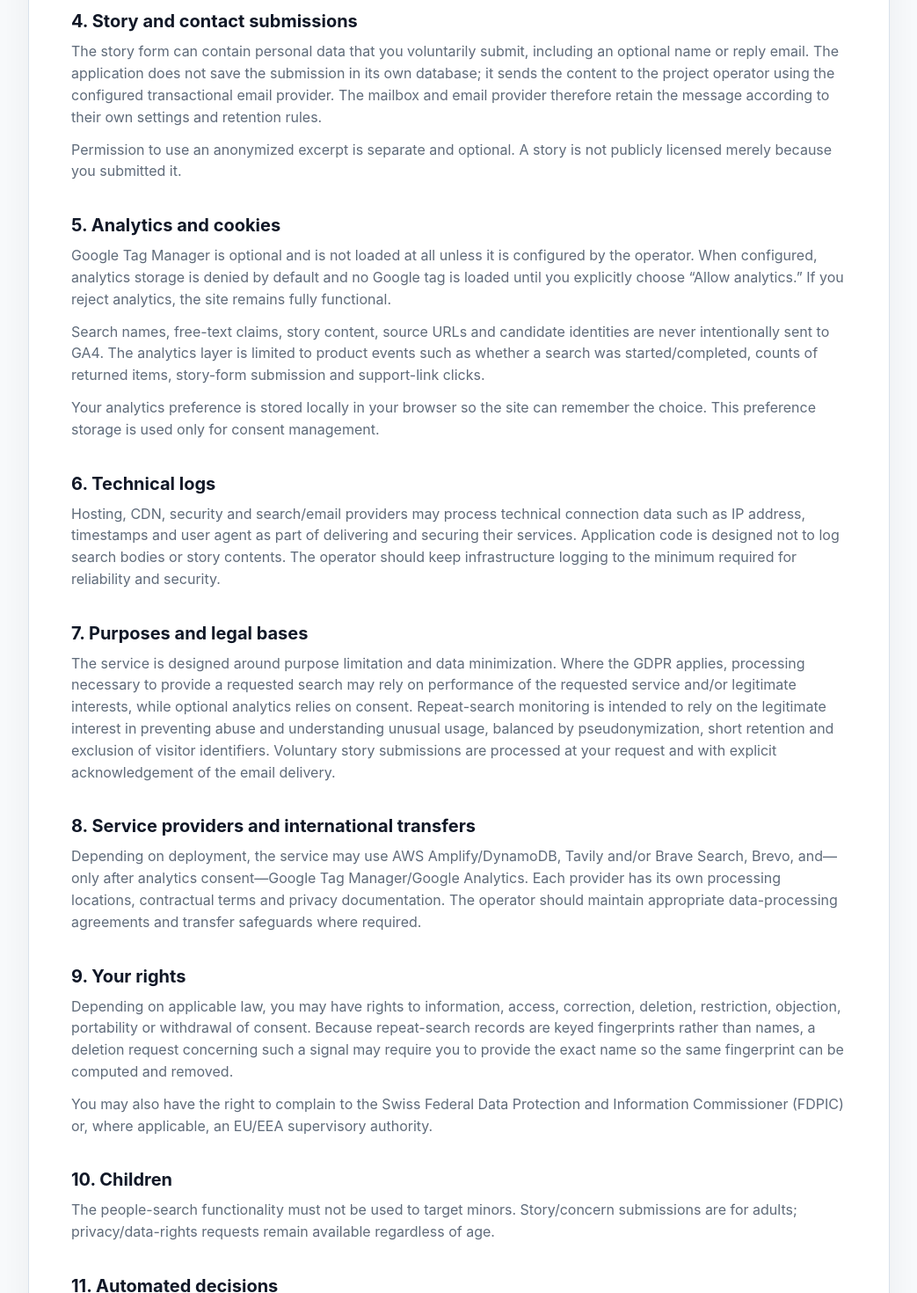
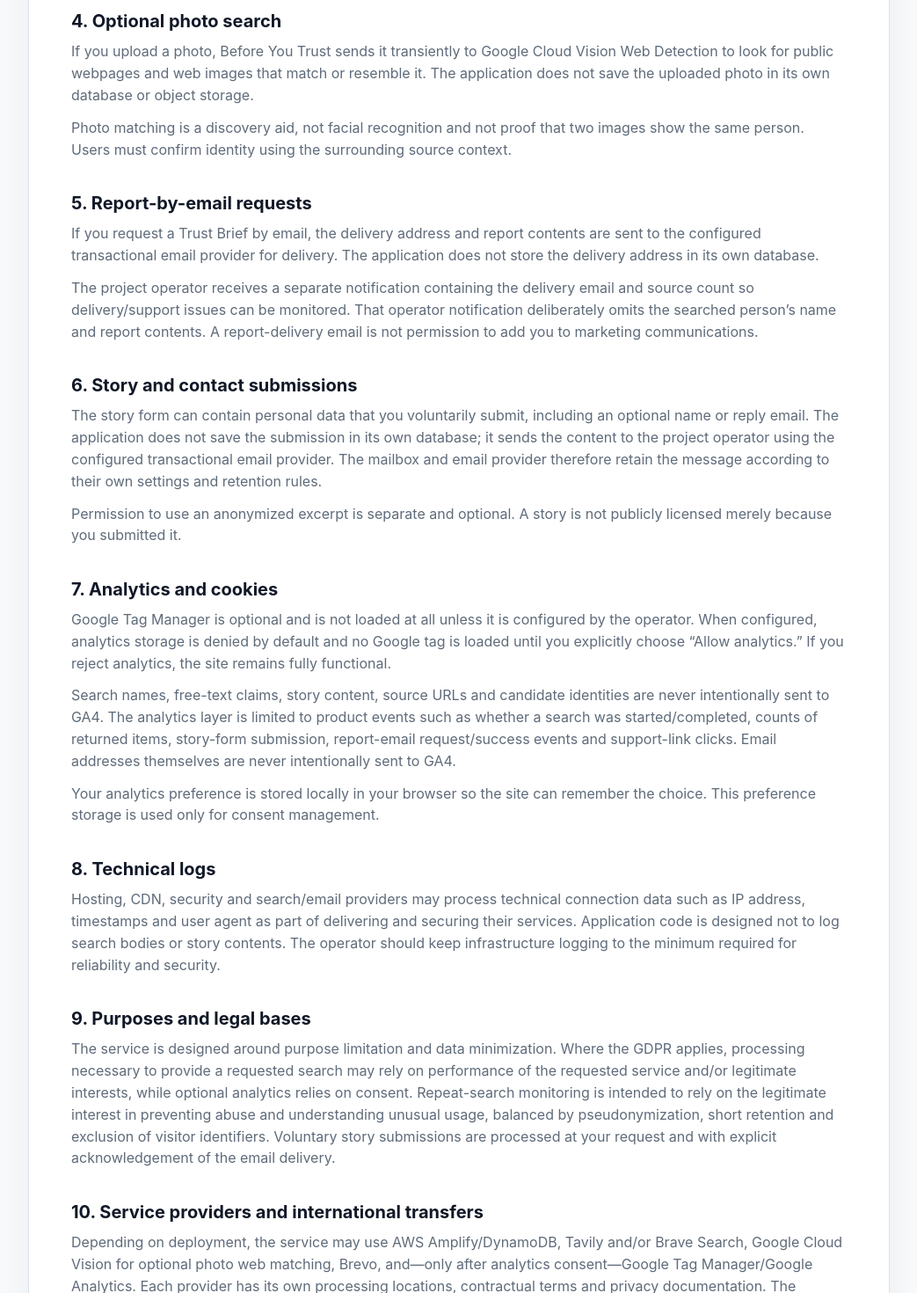
Before and after one commit to kuefmz/before-you-trust, a Next.js app: page /privacy in a window 1280 px wide. Shown: the part 1020-2490 px from the top of the page at 88% size, without its empty margins (46-1089 px from the left). Built offline with nearby package versions, Linux system fonts and the light colour scheme; no server answers.

Commit message:
docs: document photo social and report-email lifecycle

```diff
--- a/app/privacy/page.tsx
+++ b/app/privacy/page.tsx
@@ -61,7 +61,35 @@ export default function PrivacyPage() {
           is to keep it disabled.
         </p>
 
-        <h2>4. Story and contact submissions</h2>
+        <h2>4. Optional photo search</h2>
+        <p>
+          If you upload a photo, Before You Trust sends it transiently to
+          Google Cloud Vision Web Detection to look for public webpages and
+          web images that match or resemble it. The application does not save
+          the uploaded photo in its own database or object storage.
+        </p>
+        <p>
+          Photo matching is a discovery aid, not facial recognition and not
+          proof that two images show the same person. Users must confirm
+          identity using the surrounding source context.
+        </p>
+
+        <h2>5. Report-by-email requests</h2>
+        <p>
+          If you request a Trust Brief by email, the delivery address and
+          report contents are sent to the configured transactional email
+          provider for delivery. The application does not store the delivery
+          address in its own database.
+        </p>
+        <p>
+          The project operator receives a separate notification containing the
+          delivery email and source count so delivery/support issues can be
+          monitored. That operator notification deliberately omits the
+          searched person’s name and report contents. A report-delivery email
+          is not permission to add you to marketing communications.
+        </p>
+
+        <h2>6. Story and contact submissions</h2>
         <p>
           The story form can contain personal data that you voluntarily submit,
           including an optional name or reply email. The application does not
@@ -75,7 +103,7 @@ export default function PrivacyPage() {
           story is not publicly licensed merely because you submitted it.
         </p>
 
-        <h2>5. Analytics and cookies</h2>
+        <h2>7. Analytics and cookies</h2>
         <p>
           Google Tag Manager is optional and is not loaded at all unless it is
           configured by the operator. When configured, analytics storage is
@@ -88,7 +116,8 @@ export default function PrivacyPage() {
           candidate identities are never intentionally sent to GA4. The
           analytics layer is limited to product events such as whether a search
           was started/completed, counts of returned items, story-form
-          submission and support-link clicks.
+          submission, report-email request/success events and support-link
+          clicks. Email addresses themselves are never intentionally sent to GA4.
         </p>
         <p>
           Your analytics preference is stored locally in your browser so the
@@ -96,7 +125,7 @@ export default function PrivacyPage() {
           for consent management.
         </p>
 
-        <h2>6. Technical logs</h2>
+        <h2>8. Technical logs</h2>
         <p>
           Hosting, CDN, security and search/email providers may process
           technical connection data such as IP address, timestamps and user
@@ -106,7 +135,7 @@ export default function PrivacyPage() {
           for reliability and security.
         </p>
 
-        <h2>7. Purposes and legal bases</h2>
+        <h2>9. Purposes and legal bases</h2>
         <p>
           The service is designed around purpose limitation and data
           minimization. Where the GDPR applies, processing necessary to provide
@@ -119,17 +148,18 @@ export default function PrivacyPage() {
           your request and with explicit acknowledgement of the email delivery.
         </p>
 
-        <h2>8. Service providers and international transfers</h2>
+        <h2>10. Service providers and international transfers</h2>
         <p>
           Depending on deployment, the service may use AWS Amplify/DynamoDB,
-          Tavily and/or Brave Search, Brevo, and—only after analytics
+          Tavily and/or Brave Search, Google Cloud Vision for optional photo
+          web matching, Brevo, and—only after analytics
           consent—Google Tag Manager/Google Analytics. Each provider has its own
           processing locations, contractual terms and privacy documentation.
           The operator should maintain appropriate data-processing agreements
           and transfer safeguards where required.
         </p>
 
-        <h2>9. Your rights</h2>
+        <h2>11. Your rights</h2>
         <p>
           Depending on applicable law, you may have rights to information,
           access, correction, deletion, restriction, objection, portability or
@@ -144,21 +174,21 @@ export default function PrivacyPage() {
           an EU/EEA supervisory authority.
         </p>
 
-        <h2>10. Children</h2>
+        <h2>12. Children</h2>
         <p>
           The people-search functionality must not be used to target minors.
           Story/concern submissions are for adults; privacy/data-rights requests
           remain available regardless of age.
         </p>
 
-        <h2>11. Automated decisions</h2>
+        <h2>13. Automated decisions</h2>
         <p>
           Before You Trust does not make legally significant automated
           decisions and does not assign a person-level “trustworthiness” or
           “danger” score.
         </p>
 
-        <h2>12. Changes</h2>
+        <h2>14. Changes</h2>
         <p>
           This notice will be updated when the data flow, vendors or retention
           practices materially change. Production configuration should always
```
